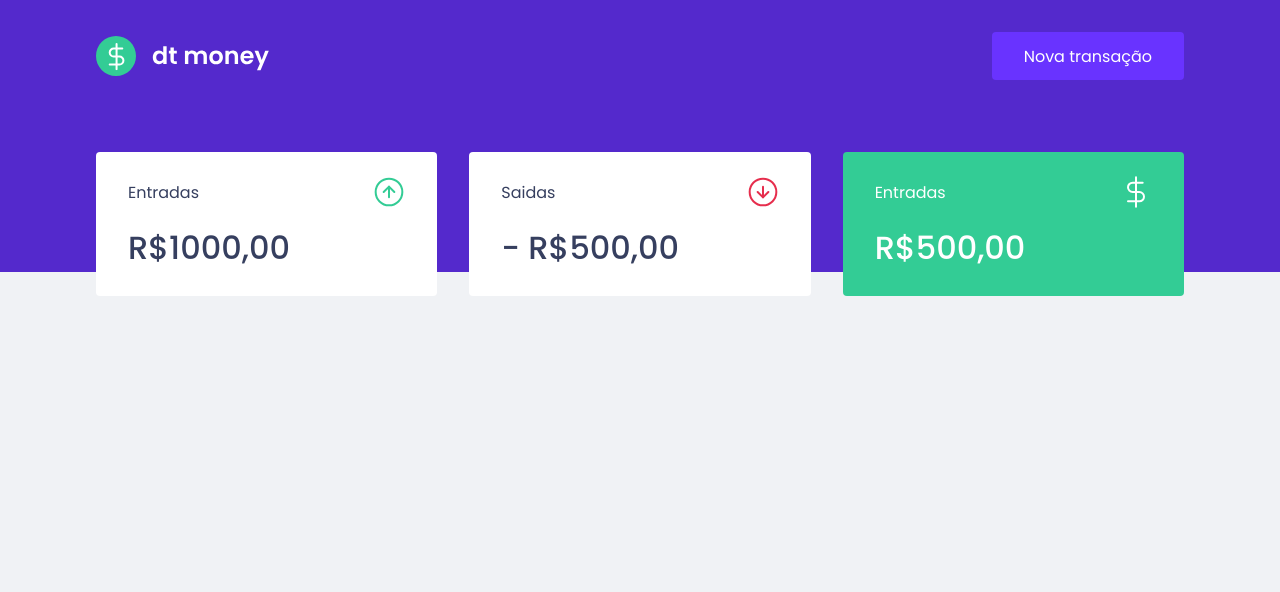
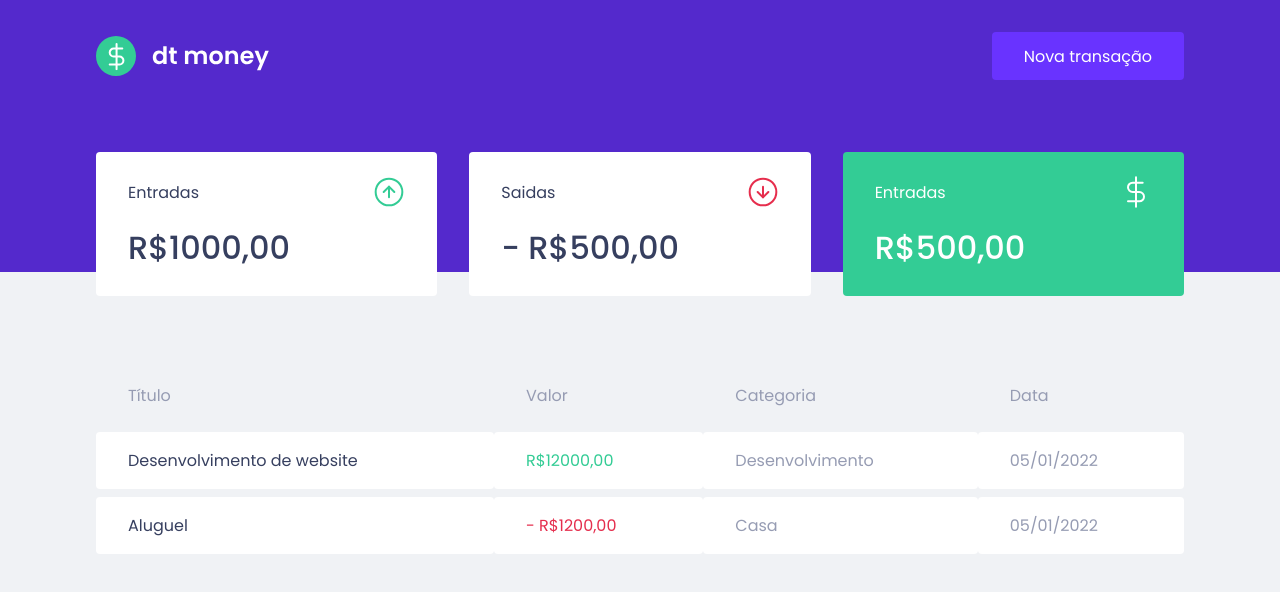
Before and after one commit to berstanislaw/dtmoney, a React (Create React App) app: page / in a window 1280 px wide. Shown: the top 592 px of the page. Built offline with nearby package versions, Linux system fonts and the light colour scheme.

Commit message:
Estilização da tabela de transações

```diff
--- a/src/components/Dashboard/index.tsx
+++ b/src/components/Dashboard/index.tsx
@@ -1,10 +1,12 @@
 import { Summary } from "../Summary";
+import { TransactionTable } from "../TransactionTable";
 import { Container } from "./styles";
 
 export function Dashboard() {
   return (
     <Container>
       <Summary />
+      <TransactionTable />
     </Container>
   )
 }
--- /dev/null
+++ b/src/components/TransactionTable/index.tsx
@@ -0,0 +1,33 @@
+import { Container } from "./styles";
+
+export function TransactionTable () {
+  return (
+    <Container>
+      <table>
+        <thead>
+          <tr>
+            <th>Título</th>
+            <th>Valor</th>
+            <th>Categoria</th>
+            <th>Data</th>
+          </tr>
+        </thead>
+
+        <tbody>
+          <tr>
+            <td>Desenvolvimento de website</td>
+            <td className="deposit">R$12000,00</td>
+            <td>Desenvolvimento</td>
+            <td>05/01/2022</td>
+          </tr>
+          <tr>
+            <td>Aluguel</td>
+            <td className="withdraw">- R$1200,00</td>
+            <td>Casa</td>
+            <td>05/01/2022</td>
+          </tr>
+        </tbody>
+      </table>
+    </Container>
+  )
+}
--- /dev/null
+++ b/src/components/TransactionTable/styles.ts
@@ -0,0 +1,38 @@
+import styled from "styled-components";
+
+export const Container = styled.div`
+  margin-top: 4rem;
+
+  table {
+    width: 100%;
+    border-spacing: 0 0.5rem;
+
+    th {
+      color: var(--text-body);
+      font-weight: 400;
+      padding: 1rem 2rem;
+      text-align: left;
+      line-height: 1.5rem;
+    }
+
+    td {
+      padding: 1rem 2rem;
+      border: 0;
+      background-color: var(--shape);
+      color: var(--text-body);
+      border-radius: 0.25rem;
+
+      &:first-child {
+        color: var(--text-title);
+      }
+
+      &.deposit {
+        color: var(--green);
+      }
+
+      &.withdraw {
+        color: var(--red);
+      }
+    }
+  }
+`
```
